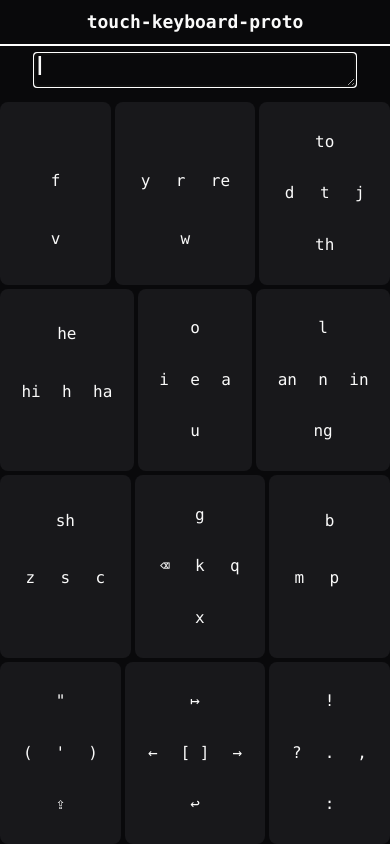
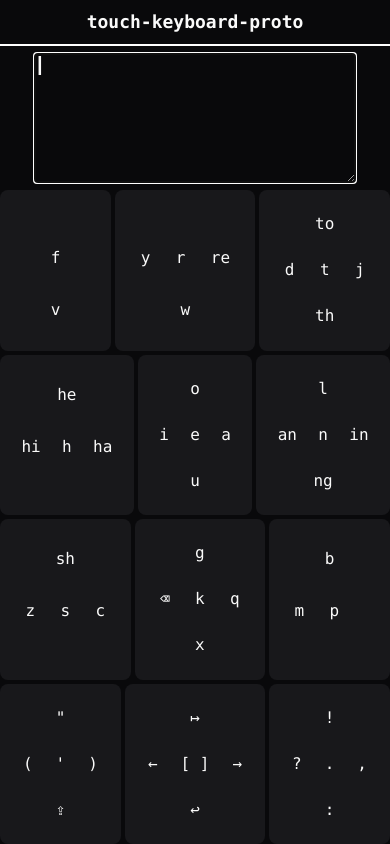
Before and after one commit to ogallagher/touch-keyboard-proto, a Next.js app: page / in a window 390 px wide. Built offline with nearby package versions, Linux system fonts and the light colour scheme.

Commit message:
control to set config eval mode #5

```diff
--- /dev/null
+++ b/app/_lib/control.ts
@@ -0,0 +1,4 @@
+export enum ConfigEvalMode {
+  Config = 'config',
+  Eval = 'eval'
+}
--- /dev/null
+++ b/app/component/configEvalSection.tsx
@@ -0,0 +1,63 @@
+import { Gear, Play } from "react-bootstrap-icons"
+import TextArea from "@component/textArea"
+import IncDec from "./incDec"
+import GridDimensions from "@lib/gridDimensions"
+import { Dispatch, RefObject, SetStateAction, useState } from "react"
+import { EditTextArea } from "@context/textAreaCtx"
+import { Orientation } from "@lib/orientation"
+import { ConfigEvalMode } from "@lib/control"
+
+export default function ConfigEvalSection(
+  { gridDimensions, setGridDimensions, textAreaEdit }: {
+    gridDimensions: GridDimensions,
+    setGridDimensions: Dispatch<SetStateAction<GridDimensions>>
+    textAreaEdit: RefObject<EditTextArea>
+  }
+) {
+  const [mode, setMode] = useState(ConfigEvalMode.Eval)
+
+  return (
+    <div className="relative pointer-none">
+      {/* eval mode */}
+      <section
+        className={[
+          'flex-row justify-evenly',
+          mode === ConfigEvalMode.Eval ? 'flex' : 'hidden'
+        ].join(' ')} >
+        <TextArea edit={textAreaEdit} visible={mode === ConfigEvalMode.Eval} />
+      </section>
+
+      {/* config mode */}
+      <div
+        className={[
+          'flex-row justify-evenly gap-1 text-2xl',
+          mode === ConfigEvalMode.Config ? 'flex' : 'hidden'
+        ].join(' ')}>
+        {/* config grid dimensions.width */}
+        <IncDec
+          orientation={Orientation.Horizontal}
+          onDec={() => setGridDimensions(gridDimensions.colAdd(-1))}
+          onInc={() => setGridDimensions(gridDimensions.colAdd(+1))} />
+        {/* config grid dimensions.height */}
+        <IncDec
+          orientation={Orientation.Vertical}
+          onDec={() => setGridDimensions(gridDimensions.rowAdd(-1))}
+          onInc={() => setGridDimensions(gridDimensions.rowAdd(+1))} />
+      </div>
+
+      {/* switch between modes */}
+      <button
+        className="absolute bottom-0 right-0 p-4 cursor-pointer"
+        onClick={() => {
+          if (mode === ConfigEvalMode.Eval) {
+            setMode(ConfigEvalMode.Config)
+          }
+          else {
+            setMode(ConfigEvalMode.Eval)
+          }
+        }} >
+        {mode === ConfigEvalMode.Eval ? <Gear /> : <Play />}
+      </button>
+    </div>
+  )
+}
--- a/app/component/keyGrid.tsx
+++ b/app/component/keyGrid.tsx
@@ -1,7 +1,7 @@
 import GridDimensions from "@lib/gridDimensions"
 import KeyCell from "./keyCell"
 import KeyboardDefinition from "@lib/keyboardDefinition"
-import KeyLabel from "@lib/keyLabel"
+import KeyLabel, { ZoneKey } from "@lib/keyLabel"
 import KeyMap from "@lib/keyMap"
 import { useContext, useEffect, useRef } from "react"
 import { KeyGridCtx } from "@context/keyGridCtx"
@@ -30,7 +30,7 @@ export default function KeyGrid(
         yield (
           <KeyCell
             key={`${row},${col}`}
-            label={new KeyLabel()}
+            label={new KeyLabel([[new ZoneKey('center'), ' ']])}
             map={ new KeyMap() } />
         )
       }
--- a/app/component/textArea.tsx
+++ b/app/component/textArea.tsx
@@ -3,34 +3,38 @@ import { cursorChar } from "@lib/keyStroke"
 import { EditTextArea } from "@context/textAreaCtx"
 
 export default function TextArea(
-  { edit }: {
+  { edit, visible }: {
     edit: RefObject<EditTextArea>
+    visible: boolean
   }
 ) {
   const textArea = useRef(null as unknown as HTMLTextAreaElement)
   const cursorPos = useRef(0)
 
-  // focus to receive keystrokes
+  // init value with custom cursor
+  // define editor
   useEffect(
     () => {
       textArea.current.value = cursorChar
-      textArea.current.focus()
-    },
-    []
-  )
-
-  // define editor
-  useEffect(
-    () => {
       edit.current = new EditTextArea(textArea, cursorPos)
     },
     []
   )
 
+  // focus to receive keystrokes
+  useEffect(
+    () => {
+      if (visible) {
+        textArea.current.focus()
+      }
+    },
+    [visible]
+  )
+
   return (
     <textarea
       ref={textArea}
-      className="field-sizing-content md:field-sizing-fixed md:resize min-w-xs min-h-8 max-h-[50dvh] font-mono"
+      className="field-sizing-content md:field-sizing-fixed md:resize min-w-xs min-h-32 md:min-h-8 max-h-50 font-mono"
       placeholder="composer text area"
       readOnly={true}
       >
--- a/app/page.tsx
+++ b/app/page.tsx
@@ -3,14 +3,12 @@
 import Header from "@component/header"
 import KeyGrid from "@component/keyGrid"
 import GridDimensions from "@lib/gridDimensions"
-import IncDec from "@component/incDec"
-import { Orientation } from "@lib/orientation"
-import { useEffect, useRef, useState } from "react"
+import { useRef, useState } from "react"
 import { PageCanvasCtx } from "@context/pageCanvasCtx"
 import { frthenKeyboard } from "@lib/keyboardDefinitions/eng_frthen"
-import TextArea from "@component/textArea"
 import { EditTextArea, TextAreaEditCtx } from "@context/textAreaCtx"
 import { KeyGridCtx, KeyGridState } from "@context/keyGridCtx"
+import ConfigEvalSection from "@component/configEvalSection"
 
 export default function Home() {
   const [gridDimensions, setGridDimensions] = useState(new GridDimensions(
@@ -35,26 +33,9 @@ export default function Home() {
       {/* header */}
       <Header />
 
-      {/* eval */}
-      <section
-        className="flex flex-row justify-evenly" >
-        <TextArea edit={textAreaEdit} />
-      </section>
-
-      {/* config */}
-      <div
-        className="flex flex-row justify-evenly gap-1 text-2xl">
-        {/* config grid dimensions.width */}
-        <IncDec
-          orientation={Orientation.Horizontal}
-          onDec={() => setGridDimensions(gridDimensions.colAdd(-1))}
-          onInc={() => setGridDimensions(gridDimensions.colAdd(+1))} />
-        {/* config grid dimensions.height */}
-        <IncDec
-          orientation={Orientation.Vertical}
-          onDec={() => setGridDimensions(gridDimensions.rowAdd(-1))}
-          onInc={() => setGridDimensions(gridDimensions.rowAdd(+1))} />
-      </div>
+      <ConfigEvalSection
+        gridDimensions={gridDimensions} setGridDimensions={setGridDimensions}
+        textAreaEdit={textAreaEdit} />
 
       <PageCanvasCtx value={canvas}>
         <TextAreaEditCtx value={textAreaEdit}>
```
